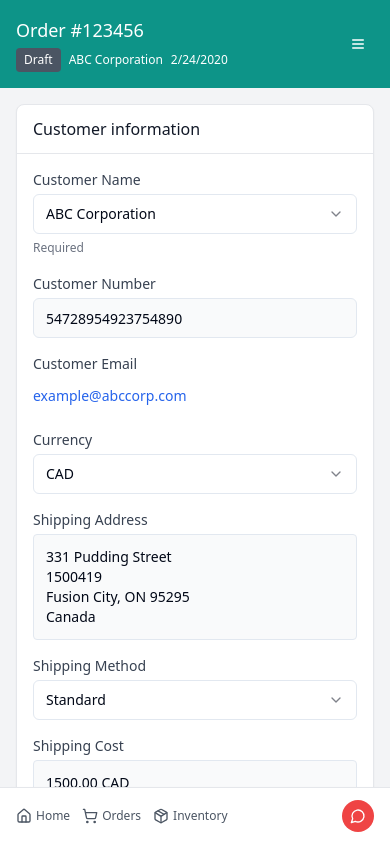
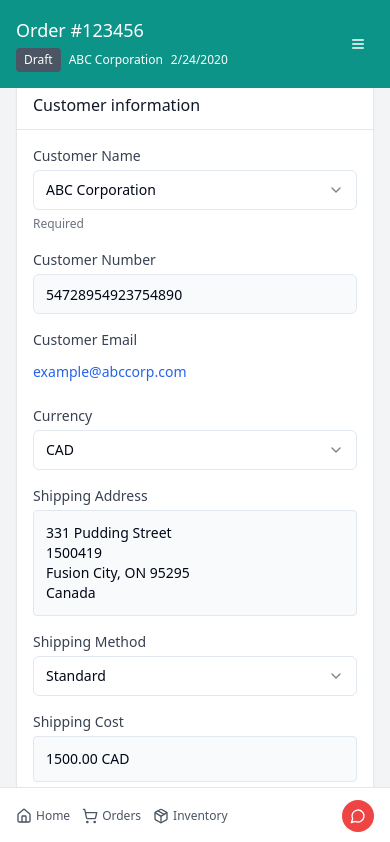
Before and after one commit to FaizanMemon99/react-screenshot-match, a React (Vite) app: page / in a window 390 px wide. Shown: the top 842 px of the page. Built offline with nearby package versions, Linux system fonts and the light colour scheme.

Commit message:
Fix: Mobile header should be fixed
Make the header fixed on mobile screens.

```diff
--- a/src/pages/Index.tsx
+++ b/src/pages/Index.tsx
@@ -41,8 +41,8 @@ const Index = () => {
 
   return (
     <div className="min-h-screen bg-gray-100">
-      {/* Header - Teal Background */}
-      <div className="bg-teal-600 text-white px-4 md:px-6 py-4">
+      {/* Header - Teal Background - Fixed on mobile */}
+      <div className="bg-teal-600 text-white px-4 md:px-6 py-4 md:relative fixed top-0 left-0 right-0 z-50">
         <div className="flex items-center justify-between">
           <div className="flex-1 min-w-0">
             <h1 className="text-lg md:text-xl font-medium truncate">Order #123456</h1>
@@ -86,7 +86,7 @@ const Index = () => {
         </div>
       </div>
 
-      <div className="px-4 md:px-6 py-4 md:py-6 max-w-7xl mx-auto pb-20 md:pb-6">
+      <div className="px-4 md:px-6 py-4 md:py-6 max-w-7xl mx-auto pb-20 md:pb-6 pt-20 md:pt-6">
         {/* Customer Information Section */}
         <div className="bg-white rounded-lg shadow-sm border border-gray-200 mb-4 md:mb-6">
           <div className="border-b border-gray-200 px-4 md:px-6 py-3 md:py-4">
```
